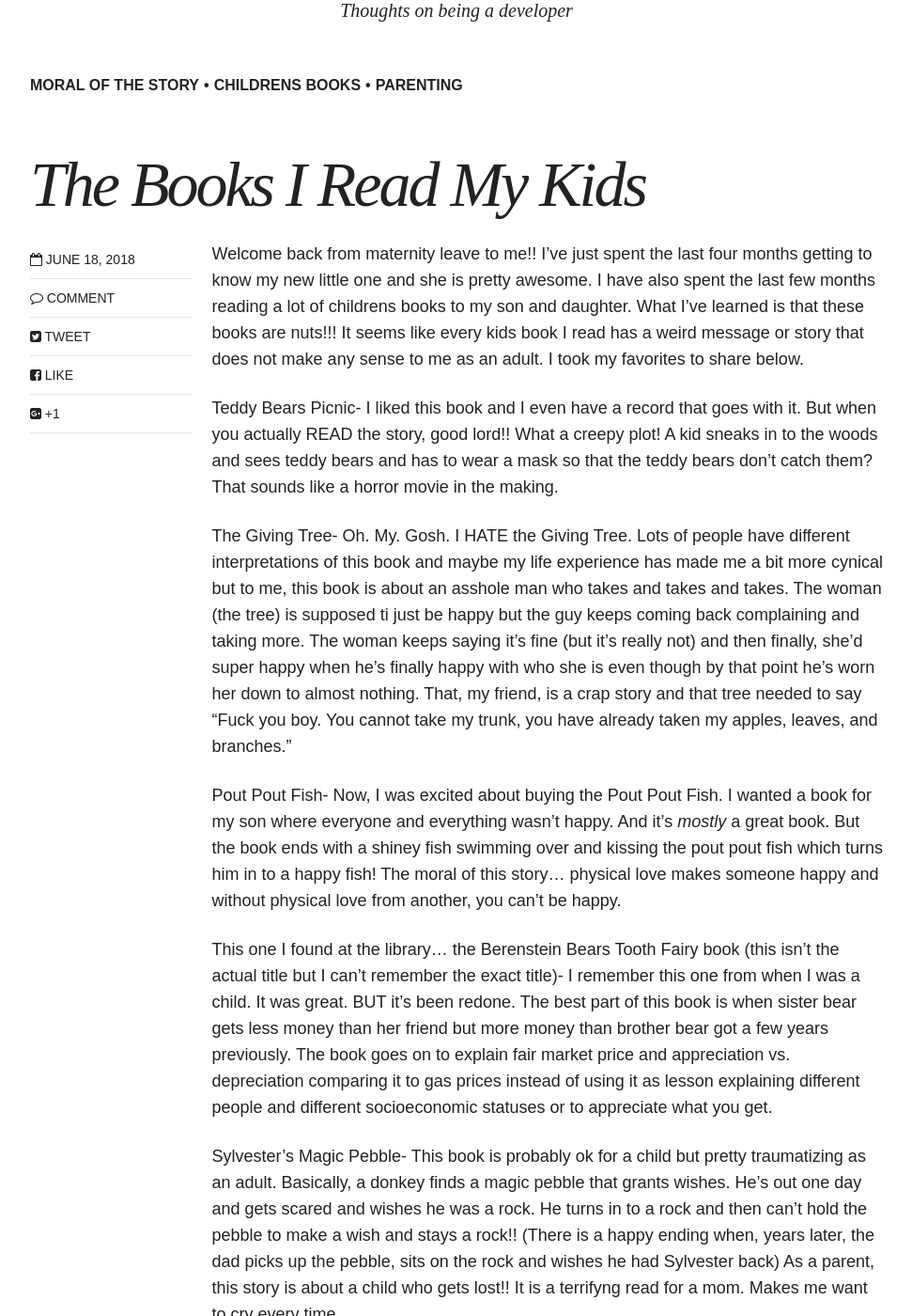
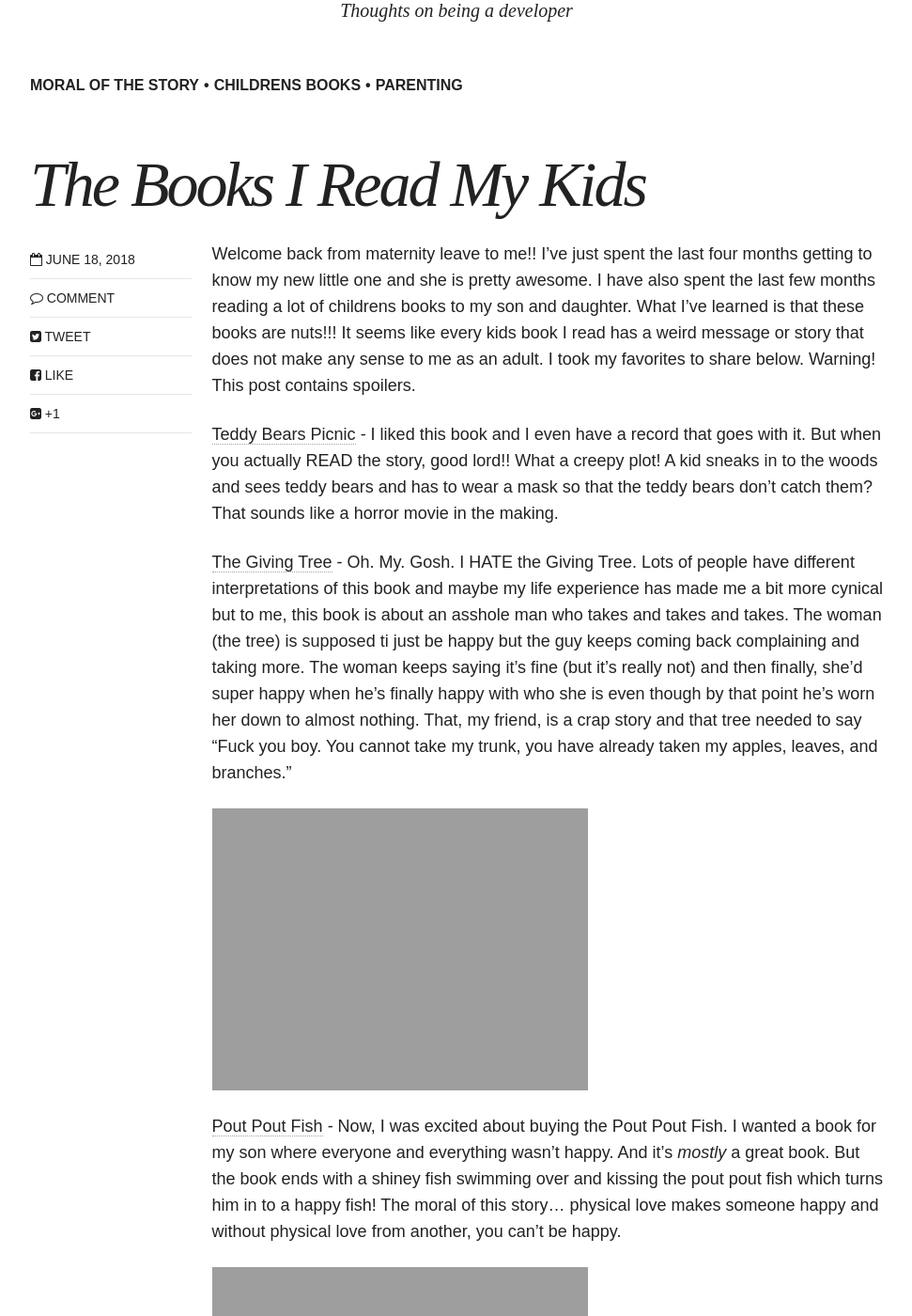
Before and after one commit to asheren/asheren.github.io, a Jekyll site: the page built from _posts/blog/2018-06-26-childrens-stories.md, in a window 1280 px wide and 1400 px high, scrolled down 372 px. Shown: the whole window at 94% size, without its empty margins (154-1125 px from the left). Built offline with Jekyll 4.4.1, drawn with Linux system fonts in a browser that asks for light colours; nearby versions of some CDN libraries; comment, search, counter and statistics services are not loaded; some of the changed text lies outside the part shown.

Commit message:
adds images and links for stories

```diff
--- a/_posts/blog/2018-06-26-childrens-stories.md
+++ b/_posts/blog/2018-06-26-childrens-stories.md
@@ -10,30 +10,50 @@
 - parenting
 ---
 
-Welcome back from maternity leave to me!! I've just spent the last four months getting to know my new little one and she is pretty awesome. I have also spent the last few months reading a lot of childrens books to my son and daughter. What I've learned is that these books are nuts!!! It seems like every kids book I read has a weird message or story that does not make any sense to me as an adult. I took my favorites to share below.
+Welcome back from maternity leave to me!! I've just spent the last four months getting to know my new little one and she is pretty awesome. I have also spent the last few months reading a lot of childrens books to my son and daughter. What I've learned is that these books are nuts!!! It seems like every kids book I read has a weird message or story that does not make any sense to me as an adult. I took my favorites to share below. Warning! This post contains spoilers.
 
-Teddy Bears Picnic- I liked this book and I even have a record that goes with it. But when you actually READ the story, good lord!! What a creepy plot! A kid sneaks in to the woods and sees teddy bears and has to wear a mask so that the teddy bears don't catch them? That sounds like a horror movie in the making.
+[Teddy Bears Picnic](https://www.amazon.com/Teddy-Bears-Picnic-Aladdin-Picture/dp/0689835302/ref=pd_sbs_14_2?_encoding=UTF8&pd_rd_i=0689835302&pd_rd_r=ZNHRQ7ZPFYVP14FY1HPY&pd_rd_w=jDx4U&pd_rd_wg=pf4lc&psc=1&refRID=ZNHRQ7ZPFYVP14FY1HPY) - I liked this book and I even have a record that goes with it. But when you actually READ the story, good lord!! What a creepy plot! A kid sneaks in to the woods and sees teddy bears and has to wear a mask so that the teddy bears don't catch them? That sounds like a horror movie in the making.
 
-The Giving Tree- Oh. My. Gosh. I HATE the Giving Tree. Lots of people have different interpretations of this book and maybe my life experience has made me a bit more cynical but to me, this book is about an asshole man who takes and takes and takes. The woman (the tree) is supposed ti just be happy but the guy keeps coming back complaining and taking more. The woman keeps saying it's fine (but it's really not) and then finally, she'd super happy when he's finally happy with who she is even though by that point he's worn her down to almost nothing. That, my friend, is a crap story and that tree needed to say "Fuck you boy. You cannot take my trunk, you have already taken my apples, leaves, and branches."
+[The Giving Tree](https://www.amazon.com/Giving-Tree-Shel-Silverstein/dp/0060256656/ref=sr_1_1?s=books&ie=UTF8&qid=1530065301&sr=1-1&keywords=the+giving+tree) - Oh. My. Gosh. I HATE the Giving Tree. Lots of people have different interpretations of this book and maybe my life experience has made me a bit more cynical but to me, this book is about an asshole man who takes and takes and takes. The woman (the tree) is supposed ti just be happy but the guy keeps coming back complaining and taking more. The woman keeps saying it's fine (but it's really not) and then finally, she'd super happy when he's finally happy with who she is even though by that point he's worn her down to almost nothing. That, my friend, is a crap story and that tree needed to say "Fuck you boy. You cannot take my trunk, you have already taken my apples, leaves, and branches."
 
-Pout Pout Fish- Now, I was excited about buying the Pout Pout Fish. I wanted a book for my son where everyone and everything wasn't happy. And it's _mostly_ a great book. But the book ends with a shiney fish swimming over and kissing the pout pout fish which turns him in to a happy fish! The moral of this story... physical love makes someone happy and without physical love from another, you can't be happy.
+![The Giving Tree]({{ site.url }}/images/tree.jpg)
 
-This one I found at the library... the Berenstein Bears Tooth Fairy book (this isn't the actual title but I can't remember the exact title)- I remember this one from when I was a child. It was great. BUT it's been redone. The best part of this book is when sister bear gets less money than her friend but more money than brother bear got a few years previously. The book goes on to explain fair market price and appreciation vs. depreciation comparing it to gas prices instead of using it as lesson explaining different people and different socioeconomic statuses or to appreciate what you get.
+[Pout Pout Fish](https://www.amazon.com/Pout-Pout-Fish-Deborah-Diesen/dp/0374360979/ref=sr_1_1?s=books&ie=UTF8&qid=1530065324&sr=1-1&keywords=pout+pout+fish) - Now, I was excited about buying the Pout Pout Fish. I wanted a book for my son where everyone and everything wasn't happy. And it's _mostly_ a great book. But the book ends with a shiney fish swimming over and kissing the pout pout fish which turns him in to a happy fish! The moral of this story... physical love makes someone happy and without physical love from another, you can't be happy.
 
-Sylvester's Magic Pebble- This book is probably ok for a child but pretty traumatizing as an adult. Basically, a donkey finds a magic pebble that grants wishes. He's out one day and gets scared and wishes he was a rock. He turns in to a rock and then can't hold the pebble to make a wish and stays a rock!! (There is a happy ending when, years later, the dad picks up the pebble, sits on the rock and wishes he had Sylvester back) As a parent, this story is about a child who gets lost!! It is a terrifyng read for a mom. Makes me want to cry every time.
+![Pout Pout Fish]({{ site.url }}/images/poutpout.jpg)
 
-Sister Says No- This is an old book from my childhood but what most stands out to me is an utter parenting failure. Basically, the older brother has a play date and his little sister keeps saying no. At one point, the big brother and his friend decide to go in to his room so that they can play without his little sister controlling everything and the mom makes him open his door for his sister! I'm sorry, but let the poor kid play with his friend! And figure out something to do with the little sister who is obviously in the toddler "no" phase.
+This one I found at the library... the [Berenstein Bears Tooth Fairy book](https://www.amazon.com/Berenstain-Bears-Tooth-Fairy/dp/0062075497/ref=sr_1_1?s=books&ie=UTF8&qid=1530065345&sr=1-1&keywords=berenstein+bears+tooth+fairy) (this isn't the actual title but I can't remember the exact title)- I remember this one from when I was a child. It was great. BUT it's been redone. The best part of this book is when sister bear gets less money than her friend but more money than brother bear got a few years previously. The book goes on to explain fair market price and appreciation vs. depreciation comparing it to gas prices instead of using it as lesson explaining different people and different socioeconomic statuses or to appreciate what you get.
 
-Fredrick- Fredrick is actually one of my husband's favorite childrens books but when I see Frederick, all I see is a lazy, totally stoned mouse. This mouse tells stories to keep his mouse family warm in the middle of winter once they've run out of food, but here's what I think. I Frederick had just helped his family gather food and prepare for the winter, then maybe they wouldn't be starving and freezing.
+![Berenstein Bears]({{ site.url }}/images/BBears.jpg)
 
-I Just Forgot is another one from my childhood but honestly, I find it infuriating to read. It's basically about a toddler who either forgets or doesn't forget but just does what he wants. So sometimes he's like, oh, I just forgot to do this and it made a big mess. Other times he's like, I didn't forget, I just don't like doing that. Tell me, why would I want to read that to my son? All he'd do is get ideas.
+[Sylvester's Magic Pebble](https://www.amazon.com/Sylvester-Magic-Pebble-William-Steig/dp/1442435607/ref=sr_1_1?s=books&ie=UTF8&qid=1530065362&sr=1-1&keywords=sylvester+and+the+magic+pebble)- This book is probably ok for a child but pretty traumatizing as an adult. Basically, a donkey finds a magic pebble that grants wishes. He's out one day and gets scared and wishes he was a rock. He turns in to a rock and then can't hold the pebble to make a wish and stays a rock!! (There is a happy ending when, years later, the dad picks up the pebble, sits on the rock and wishes he had Sylvester back) As a parent, this story is about a child who gets lost!! It is a terrifying read for a mom. Makes me want to cry every time.
 
-Sam the Firefly is a dangerous asshole who causes all sorts of issues by writing incorrect and misleading directions in the sky. And then, when he's caught, we're supposed to feel bad for him! I just don't.
+![Sylvester]({{ site.url }}/images/sylvester.jpg)
+
+[Sister Says No](https://www.amazon.com/Baby-Sister-Says-No-Look-Look/dp/0307119491/ref=sr_1_1?s=books&ie=UTF8&qid=1530065376&sr=1-1&keywords=sister+says+no) - This is an old book from my childhood but what most stands out to me is an utter parenting failure. Basically, the older brother has a play date and his little sister keeps saying no. At one point, the big brother and his friend decide to go in to his room so that they can play without his little sister controlling everything and the mom makes him open his door for his sister! I'm sorry, but let the poor kid play with his friend! And figure out something to do with the little sister who is obviously in the toddler "no" phase.
+
+![sister says no]({{ site.url }}/images/little_sister.jpg)
+
+[Fredrick](https://www.amazon.com/Frederick-Leo-Lionni/dp/3407760078/ref=sr_1_3?s=books&ie=UTF8&qid=1530065395&sr=1-3&keywords=frederick) - Fredrick is actually one of my husband's favorite childrens books but when I see Frederick, all I see is a lazy, totally stoned mouse. This mouse tells stories to keep his mouse family warm in the middle of winter once they've run out of food, but here's what I think. I Frederick had just helped his family gather food and prepare for the winter, then maybe they wouldn't be starving and freezing.
+
+![Frederick]({{ site.url }}/images/frederick.jpg)
+
+[I Just Forgot](https://www.amazon.com/Just-Forgot-Little-Critter-Book/dp/0307119750/ref=sr_1_1?s=books&ie=UTF8&qid=1530065412&sr=1-1&keywords=I+just+forgot) is another one from my childhood but honestly, I find it infuriating to read. It's basically about a toddler who either forgets or doesn't forget but just does what he wants. So sometimes he's like, oh, I just forgot to do this and it made a big mess. Other times he's like, I didn't forget, I just don't like doing that. Tell me, why would I want to read that to my son? All he'd do is get ideas.
+
+![I Just Forgot]({{ site.url }}/images/forogt.jpg)
+
+[Sam and the Firefly](https://www.amazon.com/Sam-Firefly-P-D-Eastman/dp/0394800060/ref=sr_1_1?s=books&ie=UTF8&qid=1530065430&sr=1-1&keywords=sam+the+firefly) is a dangerous asshole who causes all sorts of issues by writing incorrect and misleading directions in the sky. And then, when he's caught, we're supposed to feel bad for him! I just don't.
+
+![Sam the firefly]({{ site.url }}/images/sam.jpg)
 
 And now for my top stories...
 
-The Little Engine That Could. THIS is a classic book. I don't think I know anyone who doesn't know this story. What I didn't pick up on though until recently is that all the trains that pass by the toys that need to get over the mountain to the children are men but the little engine is a woman. Basically, the books is about a bunch of selfish bros who won't help a little train until the lady train comes along (it's the only train referred to as a She) and believes in herself to get over the mountain. I guess this isn't an annoying or frustrating book to read, just really interesting thinking about the role of pronouns in childrens literature.
+[The Little Engine That Could](https://www.amazon.com/Little-Engine-Could-Original-Classic/dp/0448405202/ref=sr_1_1?s=books&ie=UTF8&qid=1530065446&sr=1-1&keywords=the+little+engine+that+could). THIS is a classic book. I don't think I know anyone who doesn't know this story. What I didn't pick up on though until recently is that all the trains that pass by the toys that need to get over the mountain to the children are men but the little engine is a woman. Basically, the books is about a bunch of selfish bros who won't help a little train until the lady train comes along (it's the only train referred to as a She) and believes in herself to get over the mountain. I guess this isn't an annoying or frustrating book to read, just really interesting thinking about the role of pronouns in childrens literature.
 
-And finally, The Sloth Sleeps On is about a sloth that a group of kids find who escaped from the zoo. They don't realize he escaped from the zoo and so they send him back to the rainforest where he is from, but then the sloth wakes up and asks how to get back to the zoo. This is classic stockholm syndrome and this sloth actually has no idea how to live in it's real habitat.
+![little engine that could]({{ site.url }}/images/engine.jpg)
+
+And finally, [The Sloth Slept On](https://www.amazon.com/Sloth-Slept-Frann-Preston-Gannon/dp/1454916117/ref=sr_1_1?s=books&ie=UTF8&qid=1530065469&sr=1-1&keywords=sloth+slept+on) is about a sloth that a group of kids find who escaped from the zoo. They don't realize he escaped from the zoo and so they send him back to the rainforest where he is from, but then the sloth wakes up and asks how to get back to the zoo. This is classic stockholm syndrome and this sloth actually has no idea how to live in it's real habitat.
+
+![Sloth Sleeps on]({{ site.url }}/images/sloth.jpg)
 
 And there you have it. My rant on ridiculous stories we read to our children.
```
Also changed, not shown: 10 other files.
